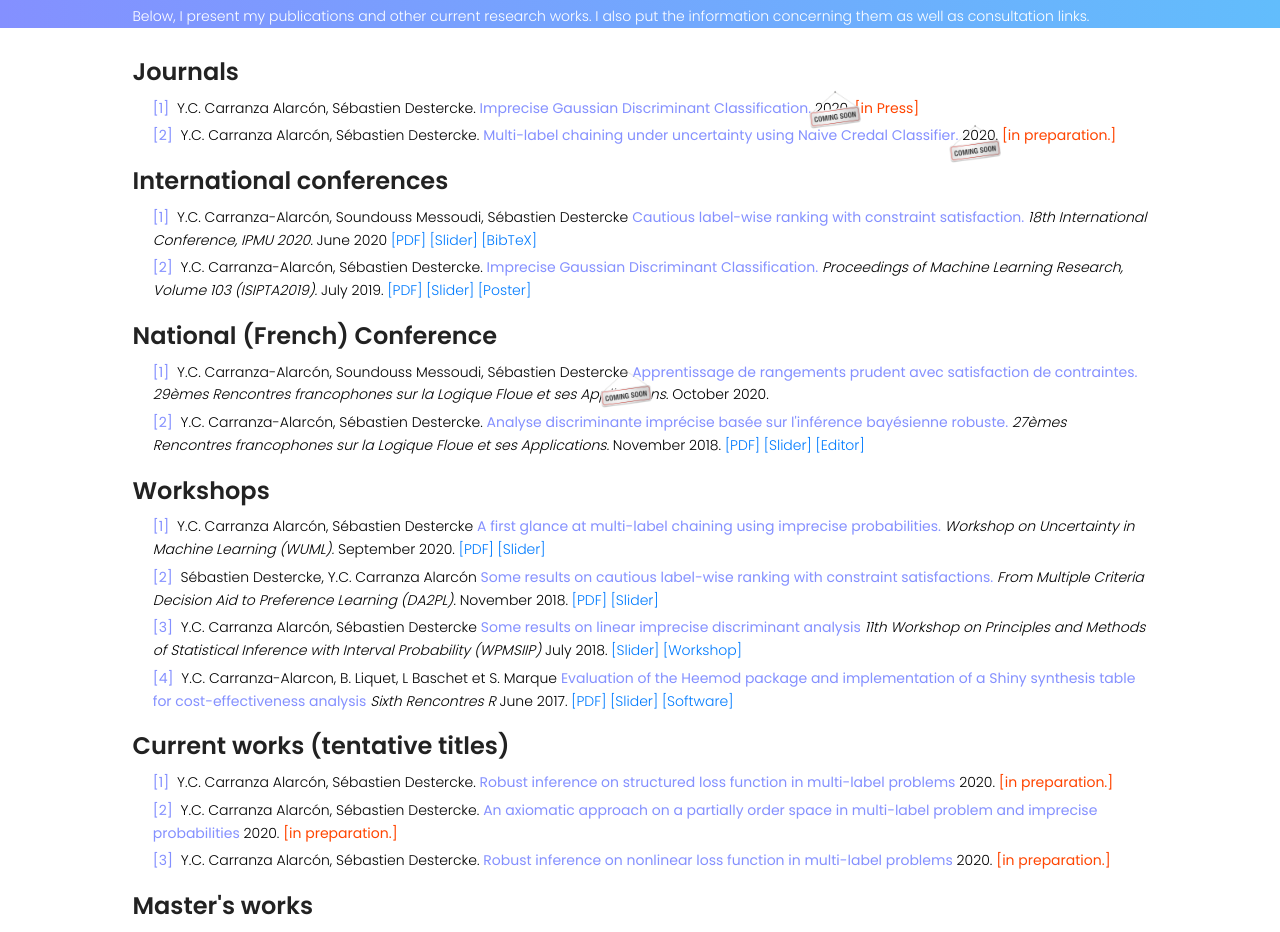
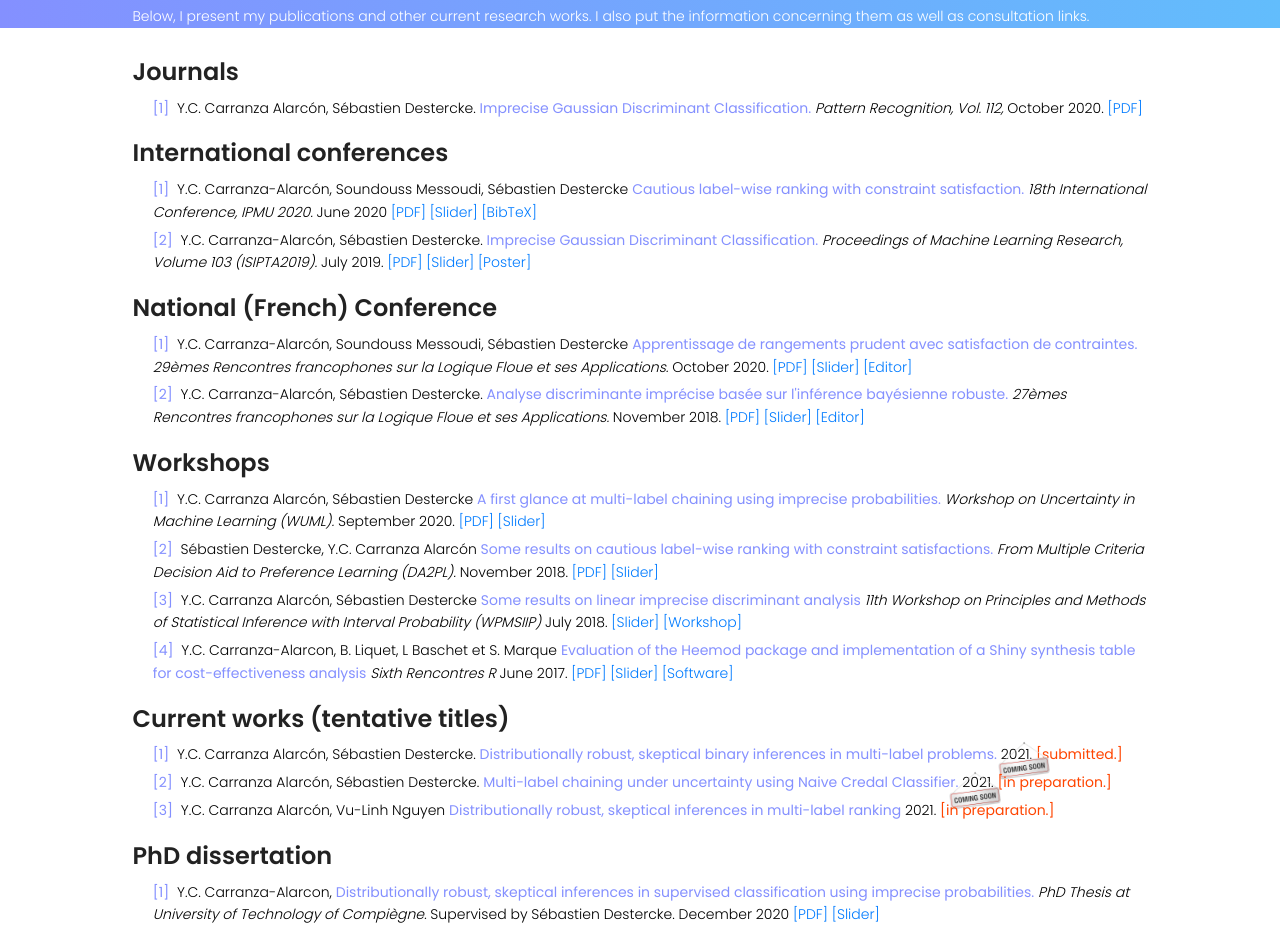
Before and after one commit to salmuz/salmuz.github.io, a plain HTML site: page papers.html in a window 1280 px wide. Shown: the part 111-1043 px from the top of the page. Drawn offline with nearby package versions, Linux system fonts and the light colour scheme.

Commit message:
upgrade works

```diff
--- a/papers.html
+++ b/papers.html
@@ -48,14 +48,14 @@
         }
 
         ol > li:before {
-            content:  "[" counter(list) "]";
+            content: "[" counter(list) "]";
             counter-increment: list;
             left: -40px;
             padding-right: 4px;
             text-align: right;
             width: 40px;
             font-weight: 400;
-            color:#8490ff;
+            color: #8490ff;
         }
     </style>
 </head>
@@ -140,70 +140,39 @@
                             <a class="showCorsur abstract"
                                data-toggle="collapse"
                                style="color:black;"
-                               href="#">
+                               href="#pattern2020">
                                 Y.C. Carranza Alarcón, Sébastien Destercke.
                                 <b>Imprecise Gaussian Discriminant Classification.</b>
-                                2020.
-                                <b style="color:orangered">[in Press]</b>
+                                <em>Pattern Recognition, Vol. 112,</em>
+                                October 2020.
+                                <a href="https://www.sciencedirect.com/science/article/pii/S0031320320305422"
+                                   target="_blank">[PDF]</a>
                             </a>
-                            <div style="position: absolute;margin-top: -35px;margin-left:66%;">
-                                <img src="img/coming_soon.png" width="52">
+                            <div class="collapse multi-collapse" id="pattern2020">
+                                <p class="text-justify"><b>Abstract: </b>
+                                    Gaussian discriminant analysis is a popular classification model, that in the
+                                    precise
+                                    case can produce unreliable predictions in case of high uncertainty (e.g., due to
+                                    scarce or noisy data). While imprecise probability theory offers a nice theoretical
+                                    framework to solve such issues, it has not been yet applied to Gaussian discriminant
+                                    analysis. This work remedies this, by proposing a new Gaussian discriminant analysis
+                                    based on robust Bayesian analysis and near-ignorance priors. The model delivers
+                                    cautious
+                                    predictions, in form of set-valued class, in case of limited or imperfect available
+                                    information. We present and discuss results of experimentation on real and synthetic
+                                    datasets, where for this latter we corrupt the test instance to see how our approach
+                                    reacts to non i.i.d. samples. Experiments show that including an imprecise component
+                                    in the Gaussian discriminant analysis produces reasonably cautious predictions,
+                                    and that set-valued predictions correspond to instances for which the precise model
+                                    performs poorly.
+                                </p>
                             </div>
-                            <!--                            <a href="xxx" target="_blank">[PDF]</a>-->
-                            <!--                            <a href="xxx" target="_blank">[Slider]</a>-->
-                            <!--                            <a href="xxx" target="_blank">[Link]</a>-->
-                            <!--                            <div class="collapse multi-collapse" id="xxx">-->
-                            <!--                                <p class="text-justify"><b>Abstract: </b>-->
-                            <!--                                </p>-->
-                            <!--                            </div>-->
-                        </li>
-<!--                        <li>-->
-<!--                            <a class="showCorsur abstract"-->
-<!--                               data-toggle="collapse"-->
-<!--                               style="color:black;"-->
-<!--                               href="#">-->
-<!--                                Y.C. Carranza Alarcón, Sébastien Destercke.-->
-<!--                                <b>Distributionally robust, skeptical binary inferences in multi-label problems.</b>-->
-<!--                                2020.-->
-<!--                                <b style="color:orangered">[submitted.]</b>-->
-<!--                            </a>-->
-<!--                            <div style="position: absolute;margin-top: -31px;margin-left:85%;">-->
-<!--                                <img src="img/coming_soon.png" width="52">-->
-<!--                            </div>-->
-<!--                            &lt;!&ndash;                            <a href="xxx" target="_blank">[PDF]</a>&ndash;&gt;-->
-<!--                            &lt;!&ndash;                            <a href="xxx" target="_blank">[Slider]</a>&ndash;&gt;-->
-<!--                            &lt;!&ndash;                            <a href="xxx" target="_blank">[Link]</a>&ndash;&gt;-->
-<!--                            &lt;!&ndash;                            <div class="collapse multi-collapse" id="xxx">&ndash;&gt;-->
-<!--                            &lt;!&ndash;                                <p class="text-justify"><b>Abstract: </b>&ndash;&gt;-->
-<!--                            &lt;!&ndash;                                </p>&ndash;&gt;-->
-<!--                            &lt;!&ndash;                            </div>&ndash;&gt;-->
-<!--                        </li>-->
-                        <li>
-                            <a class="showCorsur abstract"
-                               data-toggle="collapse"
-                               style="color:black;"
-                               href="#">
-                                Y.C. Carranza Alarcón, Sébastien Destercke.
-                                <b>Multi-label chaining under uncertainty using Naive Credal Classifier.</b>
-                                2020.
-                                <b style="color:orangered">[in preparation.]</b>
-                            </a>
-                            <div style="position: absolute;margin-top: -29px;margin-left:80%;">
-                                <img src="img/coming_soon.png" width="52">
-                            </div>
-                            <!--                            <a href="xxx" target="_blank">[PDF]</a>-->
-                            <!--                            <a href="xxx" target="_blank">[Slider]</a>-->
-                            <!--                            <a href="xxx" target="_blank">[Link]</a>-->
-                            <!--                            <div class="collapse multi-collapse" id="xxx">-->
-                            <!--                                <p class="text-justify"><b>Abstract: </b>-->
-                            <!--                                </p>-->
-                            <!--                            </div>-->
                         </li>
                     </ol>
                 </div>
                 <div class="title text-left" style="margin-top: 20px">
                     <h3 class="mb-10">International conferences</h3>
-                    <ol >
+                    <ol>
                         <li>
                             <a class="showCorsur abstract"
                                data-toggle="collapse"
@@ -246,7 +215,8 @@
                                 <em>Proceedings of Machine Learning Research, Volume 103 (ISIPTA2019).</em>
                                 July 2019.
                             </a>
-                        <a href="http://proceedings.mlr.press/v103/carranza-alarcon19a/carranza-alarcon19a.pdf" target="_blank">[PDF]</a>
+                            <a href="http://proceedings.mlr.press/v103/carranza-alarcon19a/carranza-alarcon19a.pdf"
+                               target="_blank">[PDF]</a>
                             <a href="works/ISIPTA_2019_slider.pdf" target="_blank">[Slider]</a>
                             <a href="works/ISIPTA_2019_poster.pdf" target="_blank">[Poster]</a>
                             <div class="collapse multi-collapse" id="isipta2019">
@@ -283,23 +253,27 @@
                                 <em>29èmes Rencontres francophones sur la Logique Floue et ses Applications.</em>
                                 October 2020.
                             </a>
-                            <div style="position: absolute;margin-top: -43px;margin-left:45%;">
-                                <img src="img/coming_soon.png" width="52">
-                            </div>
-<!--                            <a href="works/LFA2018/imprecise_qda_fr.pdf" target="_blank">[PDF]</a>-->
-<!--                            <a href="works/LFA2018/LFA_conference.pdf" target="_blank">[Slider]</a>-->
-<!--                            <a href="https://www.cepadues.com/auteur/carranza-alarcon-yonatan-carlos/1610.html"-->
-<!--                               target="_blank">[Editor]</a>-->
+                            <!--                            <div style="position: absolute;margin-top: -43px;margin-left:45%;">-->
+                            <!--                                <img src="img/coming_soon.png" width="52">-->
+                            <!--                            </div>-->
+                            <a href="works/LFA2020/cautious_ranking_fr.pdf" target="_blank">[PDF]</a>
+                            <a href="works/LFA2020/LFA20_conference.pdf" target="_blank">[Slider]</a>
+                            <a href="https://www.cepadues.com/auteur/carranza-alarcon-yonatan-carlos/1610.html"
+                               target="_blank">[Editor]</a>
                             <div class="collapse multi-collapse" id="lfa2020">
                                 <p class="text-justify"><b>Abstract: </b>
-                                    Apprendre à prédire des rangements d’étiquettes est un problème difficile, en raison
+                                    Apprendre à prédire des rangements d’étiquettes est un problème difficile, en
+                                    raison
                                     de leur nature combinatoire. Une façon de le contourner est de diviser le problème
-                                    initial en plusieurs sous-problèmes plus simples. Les prédictions obtenues à partir
-                                    de ces sous-problèmes simplifiés doivent ensuite être combinées en une seule sortie,
+                                    initial en plusieurs sous-problèmes plus simples. Les prédictions obtenues à
+                                    partir
+                                    de ces sous-problèmes simplifiés doivent ensuite être combinées en une seule
+                                    sortie,
                                     résolvant les éventuelles incohérences entre les sorties. Dans ce travail, nous
                                     adoptons une telle approche en permettant aux sous-problèmes de produire des
                                     inférences prudentes sous la forme d’ensembles de rangs lorsque l’incertitude
-                                    attachée aux données produit des prédictions peu fiables. Plus précisément, nous
+                                    attachée aux données produit des prédictions peu fiables. Plus précisément,
+                                    nous
                                     proposons de combiner une décomposition par rang, dans laquelle chaque
                                     sous-problème devient une régression ordinale prudente, avec les problème de
                                     satisfaction de contraintes (CSP) pour vérifier la cohérence des prédictions. Nos
@@ -316,7 +290,7 @@
                                href="#lfa2018">
                                 Y.C. Carranza-Alarcón, Sébastien Destercke.
                                 <b>Analyse discriminante imprécise basée sur l'inférence bayésienne robuste.</b>
-                                <em>27èmes  Rencontres francophones sur la Logique Floue et ses Applications.</em>
+                                <em>27èmes Rencontres francophones sur la Logique Floue et ses Applications.</em>
                                 November 2018.
                             </a>
                             <a href="works/LFA2018/imprecise_qda_fr.pdf" target="_blank">[PDF]</a>
@@ -367,8 +341,10 @@
                                     biases caused in early decisions in the chaining. We perform experiments on
                                     missing and noisy labels to investigate how accurate and how precise these
                                     predictions are in both approaches. Our experimental results indicate that while our
-                                    approach produce relevant cautiousness (i.e., forget predictions likely to be erroneous),
-                                    results regarding possible bias correction using a minimax approach are less encouraging,
+                                    approach produce relevant cautiousness (i.e., forget predictions likely to be
+                                    erroneous),
+                                    results regarding possible bias correction using a minimax approach are less
+                                    encouraging,
                                     except when high adversarial noise affect the labels, in which case our approach
                                     outperform its precise counterpart.
                                 </p>
@@ -451,10 +427,52 @@
                             <a class="showCorsur abstract"
                                data-toggle="collapse"
                                style="color:black;"
+                               href="#">
+                                Y.C. Carranza Alarcón, Sébastien Destercke.
+                                <b>Distributionally robust, skeptical binary inferences in multi-label problems.</b>
+                                2021.
+                                <b style="color:orangered">[submitted.]</b>
+                            </a>
+                            <div style="position: absolute;margin-top: -31px;margin-left:85%;">
+                                <img src="img/coming_soon.png" width="52">
+                            </div>
+                            <!--                            <a href="xxx" target="_blank">[PDF]</a>-->
+                            <!--                            <a href="xxx" target="_blank">[Slider]</a>-->
+                            <!--                            <a href="xxx" target="_blank">[Link]</a>-->
+                            <!--                            <div class="collapse multi-collapse" id="xxx">-->
+                            <!--                                <p class="text-justify"><b>Abstract: </b>-->
+                            <!--                                </p>-->
+                            <!--                            </div>-->
+                        </li>
+                        <li>
+                            <a class="showCorsur abstract"
+                               data-toggle="collapse"
+                               style="color:black;"
+                               href="#">
+                                Y.C. Carranza Alarcón, Sébastien Destercke.
+                                <b>Multi-label chaining under uncertainty using Naive Credal Classifier.</b>
+                                2021.
+                                <b style="color:orangered">[in preparation.]</b>
+                            </a>
+                            <div style="position: absolute;margin-top: -29px;margin-left:80%;">
+                                <img src="img/coming_soon.png" width="52">
+                            </div>
+                            <!--                            <a href="xxx" target="_blank">[PDF]</a>-->
+                            <!--                            <a href="xxx" target="_blank">[Slider]</a>-->
+                            <!--                            <a href="xxx" target="_blank">[Link]</a>-->
+                            <!--                            <div class="collapse multi-collapse" id="xxx">-->
+                            <!--                                <p class="text-justify"><b>Abstract: </b>-->
+                            <!--                                </p>-->
+                            <!--                            </div>-->
+                        </li>
+                        <li>
+                            <a class="showCorsur abstract"
+                               data-toggle="collapse"
+                               style="color:black;"
                                href="#rloss">
-                                Y.C. Carranza Alarcón, Sébastien Destercke.
-                                <b>Robust inference on structured loss function in multi-label problems</b>
-                                2020.
+                                Y.C. Carranza Alarcón, Vu-Linh Nguyen
+                                <b>Distributionally robust, skeptical inferences in multi-label ranking</b>
+                                2021.
                                 <b style="color:orangered">[in preparation.]</b>
                             </a>
                             <!--                            <a href="xxx" target="_blank">[PDF]</a>-->
@@ -468,17 +486,17 @@
                                 </p>
                             </div>
                         </li>
-                        <li>
-                            <a class="showCorsur abstract"
-                               data-toggle="collapse"
-                               style="color:black;"
-                               href="#axiomatic">
-                                Y.C. Carranza Alarcón, Sébastien Destercke.
-                                <b>An axiomatic approach on a partially order space in multi-label problem and
-                                imprecise probabilities</b>
-                                2020.
-                                <b style="color:orangered">[in preparation.]</b>
-                            </a>
+                        <!--                        <li>-->
+                        <!--                            <a class="showCorsur abstract"-->
+                        <!--                               data-toggle="collapse"-->
+                        <!--                               style="color:black;"-->
+                        <!--                               href="#axiomatic">-->
+                        <!--                                Y.C. Carranza Alarcón, Sébastien Destercke.-->
+                        <!--                                <b>An axiomatic approach on a partially order space in multi-label problem and-->
+                        <!--                                imprecise probabilities</b>-->
+                        <!--                                2020.-->
+                        <!--                                <b style="color:orangered">[in preparation.]</b>-->
+                        <!--                            </a>-->
                         <!--                            <a href="xxx" target="_blank">[PDF]</a>-->
                         <!--                            <a href="xxx" target="_blank">[Slider]</a>-->
                         <!--                            <a href="xxx" target="_blank">[Link]</a>-->
@@ -486,29 +504,28 @@
                         <!--                                <p class="text-justify"><b>Abstract: </b>-->
                         <!--                                </p>-->
                         <!--                            </div>-->
-                        </li>
+                        <!--                        </li>-->
+                    </ol>
+                </div>
+                <div class="title text-left" style="margin-top: 20px">
+                    <h3 class="mb-10">PhD dissertation</h3>
+                    <ol>
                         <li>
                             <a class="showCorsur abstract"
                                data-toggle="collapse"
                                style="color:black;"
-                               href="#nonlineal">
-                                Y.C. Carranza Alarcón, Sébastien Destercke.
-                                <b>Robust inference on nonlinear loss function in multi-label problems</b>
-                                2020.
-                                <b style="color:orangered">[in preparation.]</b>
+                               href="#PhdDissertation">
+                                Y.C. Carranza-Alarcon,
+                                <b>Distributionally robust, skeptical inferences in supervised classification
+                                    using imprecise probabilities.</b>
+                                <i>PhD Thesis at University of Technology of Compiègne.</i>
+                                Supervised by Sébastien Destercke. December 2020
                             </a>
-                            <!--                            <a href="xxx" target="_blank">[PDF]</a>-->
-                            <!--                            <a href="xxx" target="_blank">[Slider]</a>-->
-                            <!--                            <a href="xxx" target="_blank">[Link]</a>-->
-                            <div class="collapse multi-collapse" id="nonlineal">
-                                <p class="text-justify"><b>Abstract: </b>
-                                    In this works, we seek to reduce the complexity exponential of making a decision in
-                                    the context of imprecise probabilities and on nonlinear loss function
-                                    (e.g. F-measure and Jaccard loss functions).
-                                </p>
-                            </div>
+                            <a href="works/PhD_Thesis_YCCA_final_version.pdf" target="_blank">[PDF]</a>
+                            <a href="works/PhD_defense.pdf" target="_blank">[Slider]</a>
                         </li>
                     </ol>
+
                 </div>
                 <div class="title text-left" style="margin-top: 20px">
                     <h3 class="mb-10">Master's works</h3>
@@ -561,7 +578,7 @@
                                data-toggle="collapse"
                                style="color:black;"
                                href="#BIOSTAT16">
-                                Y.C. Carranza Alarcón, supervised by  Xavier BRY.
+                                Y.C. Carranza Alarcón, supervised by Xavier BRY.
                                 <b>Recherche de composante(s) explicative(s) par pénalisation.</b>
                                 Novembre 2018.
                             </a>
@@ -589,7 +606,8 @@
                                     Nowadays, Crowdsoucing services are increasingly used in a variety of applications,
                                     because they allow to publish small tasks to be performed by a large group of
                                     networked people at low-cost.
-                                    Those services are structured in processes, or stages, to ensure the quality of work,
+                                    Those services are structured in processes, or stages, to ensure the quality of
+                                    work,
                                     such as assignment of tasks, workers’ skills estimation and quality estimation.
                                     This study focused on deepening the quality estimation stage of Crowdsourcing by
                                     proposing a model of the users behaviors enabling us to evaluate state-of-the art
```
Also changed, not shown: 4 other files. Lines whose indentation alone changed are shown as unchanged.
